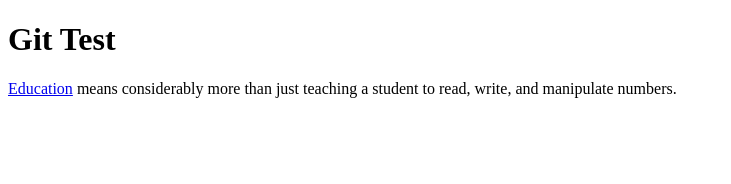
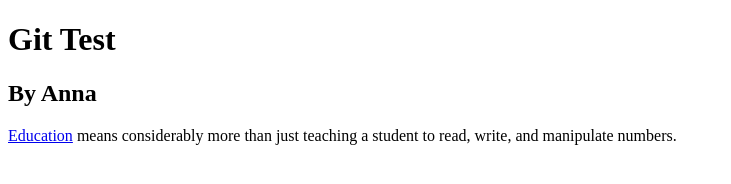
Before and after one commit to annalittler/learning-git, a plain HTML site: page index.html in a window 1280 px wide. Shown: the whole page, without its empty margins (0-731 px from the left). Drawn offline with Linux system fonts and the light colour scheme.

Commit message:
added h2

```diff
--- a/index.html
+++ b/index.html
@@ -10,6 +10,7 @@
 
 <body>
     <h1>Git Test</h1>
+    <h2>By Anna</h2>
     <p>
         <a href="http://www.education.govt.nz">Education</a> means considerably more than just teaching a student to
         read, write, and manipulate
```
